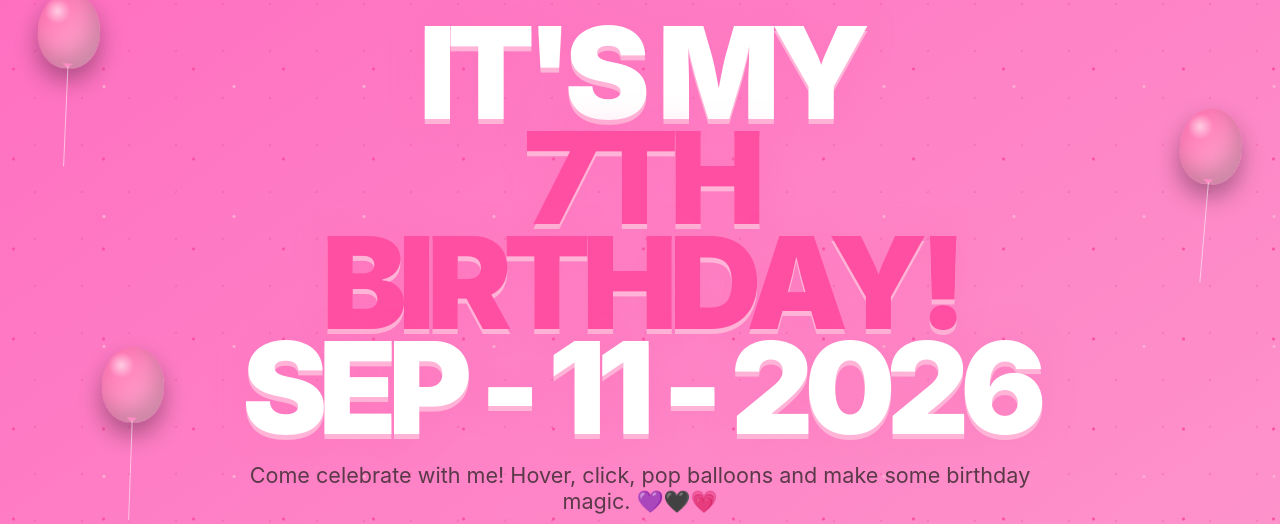
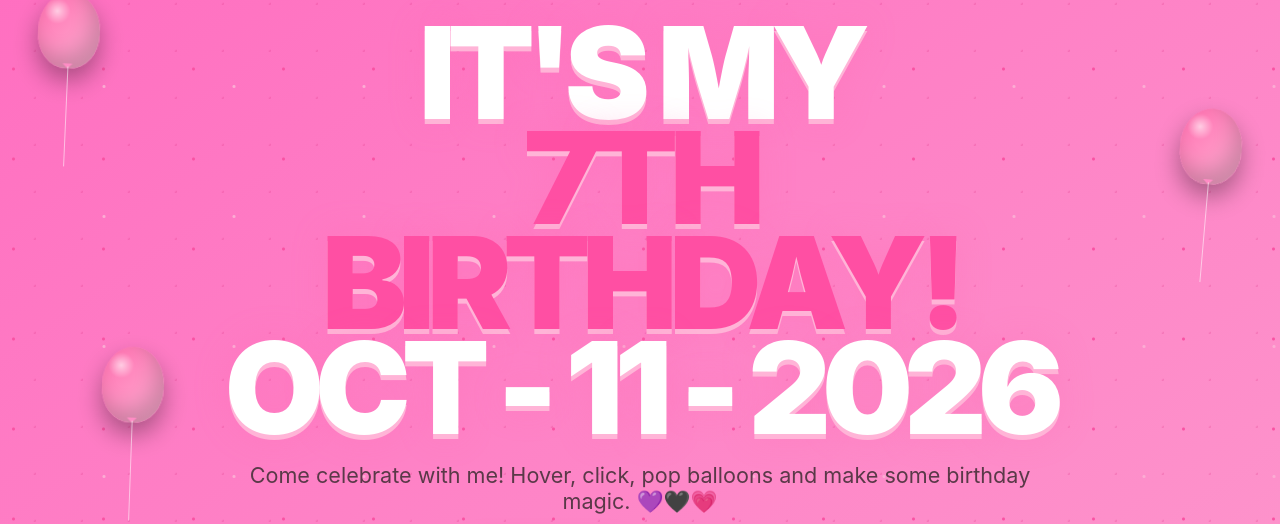
Before and after one commit to angelo112789/hailie-lorainne-7, a plain HTML site: page index.html in a window 1280 px wide. Shown: the part 219-743 px from the top of the page. Drawn offline with Linux system fonts and the light colour scheme; no server answers.

Commit message:
update birthday date

```diff
--- a/index.html
+++ b/index.html
@@ -139,7 +139,7 @@ input {
  <div class="hero-inner">
    <div class="mascot">🖤🎀</div>
    <div class="badge">A VERY SPECIAL DAY ✦ 7 YEARS</div>
-   <h1>IT'S MY <span>7TH BIRTHDAY!</span> SEP - 11 - 2026</h1>
+   <h1>IT'S MY <span>7TH BIRTHDAY!</span> OCT - 11 - 2026</h1>
    <p class="subtitle">Come celebrate with me! Hover, click, pop balloons and make some birthday magic. 💜🖤💗</p>
    <div class="cta">
      <button class="btn primary" onclick="burst(event)">✨ MAKE IT SPARKLE</button>
```
